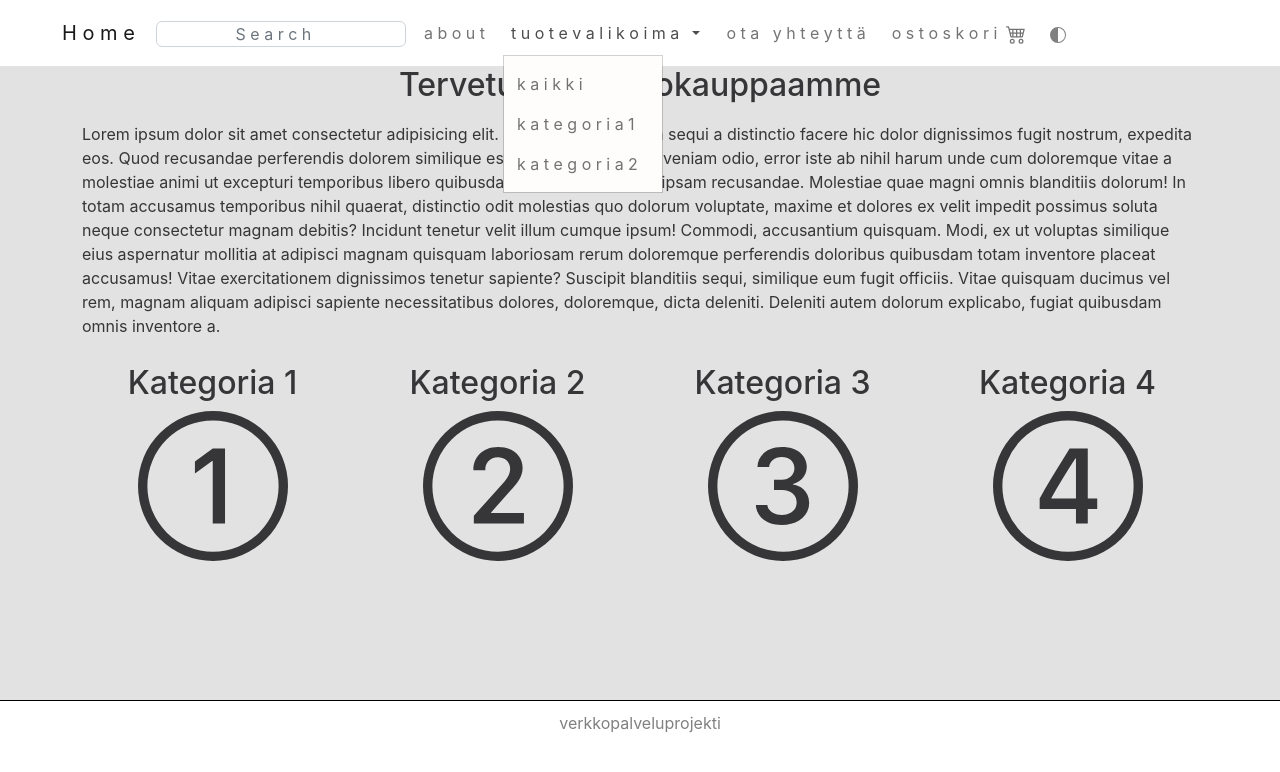
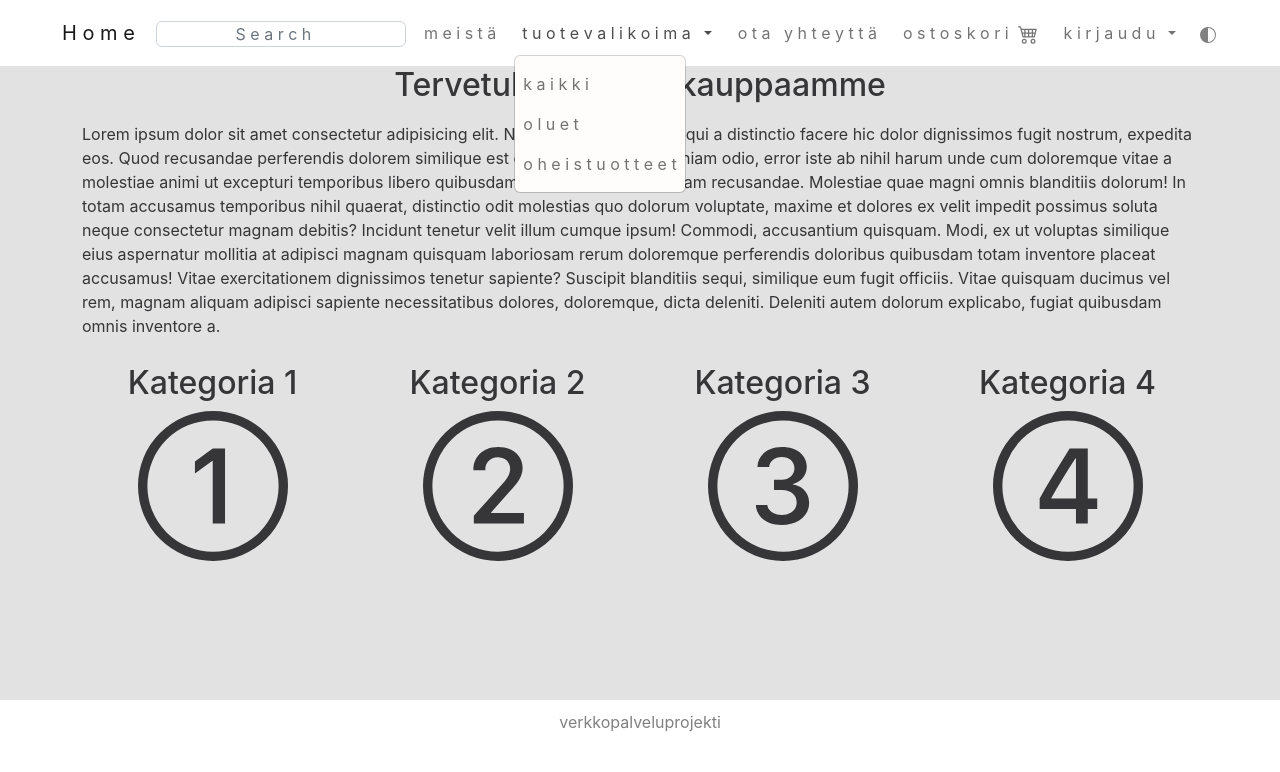
Before and after one commit to joobasb/verkkopalveluprojekti, a React (Create React App) app: page / in a window 1280 px wide. Both pictures are taken after a click on the button "t u o t e v a l i k o i m a". Shown: the top 772 px of the page. Built offline with nearby package versions, Linux system fonts and the light colour scheme.

Commit message:
Added login element, minor responsibility fixes

```diff
--- a/src/components/Footer.css
+++ b/src/components/Footer.css
@@ -1,5 +1,4 @@
 .footer {
-    border-top: 1px solid black;
     bottom: 0;
     height: 100px;
     margin-top: 10px;
--- a/src/components/Navbar.css
+++ b/src/components/Navbar.css
@@ -38,14 +38,41 @@
 }
 
 .dropdown-menu {
-    border-radius: 0;
     box-shadow: none;
     background-color: rgb(255, 252, 252);
 }
 
 .dropdown-menu li {
     text-align: left;
-    margin-left: 5px;
+}
+
+.dropdown-menu.login {
+    margin: 5px;
+}
+
+.loginform input {
+    border: 1px solid grey;
+    margin: 2px;
+
+
+}
+
+.login-btn {
+    border-radius: 5px;
+    border: 1px solid grey;
+    color: grey;
+    margin: 2px;
+}
+
+@media only screen and (max-width: 1200px) {
+    .nav-item {
+        font-size: 1.15vw;
+    }
+
+    .dropdown-menu.login input::placeholder {
+        size: 1.15vw;
+    }
+
 }
 
 
@@ -53,4 +80,13 @@
     .container-fluid {
         margin-left: 0;
     }
+    .nav-item{
+        font-size: 15px;
+    }
+    .dropdown-menu li {
+        text-align: left;
+        margin-left: 5px;
+    }
+
+
   }
--- a/src/components/Navbar.js
+++ b/src/components/Navbar.js
@@ -19,7 +19,7 @@ export default function Navbar() {
                     </div>
                     </li>
                 <li className="nav-item">
-                    <Link to="/about" className="nav-link"><span>a b o u t</span></Link>
+                    <Link to="/about" className="nav-link"><span>m e i s t ä</span></Link>
                 </li>
                 <li className="nav-item dropdown">
                 <div className="dropdown">
@@ -27,10 +27,10 @@ export default function Navbar() {
                     <span>t u o t e v a l i k o i m a &nbsp;</span>
                 </a>
 
-                <ul className="dropdown-menu" aria-labelledby="dropdownMenuLink">
+                <ul className="dropdown-menu product-menu" aria-labelledby="dropdownMenuLink">
                     <li><Link to="/products" className="nav-link"><span>k a i k k i</span></Link></li>
-                    <li><Link to="/*" className="nav-link"><span>k a t e g o r i a 1</span></Link></li>
-                    <li><Link to="/*" className="nav-link"><span>k a t e g o r i a 2</span></Link></li>
+                    <li><Link to="/*" className="nav-link"><span>o l u e t</span></Link></li>
+                    <li><Link to="/*" className="nav-link"><span>o h e i s t u o t t e e t</span></Link></li>
                 </ul>
                 </div>
                 </li>
@@ -43,6 +43,23 @@ export default function Navbar() {
                     <path d="M0 2.5A.5.5 0 0 1 .5 2H2a.5.5 0 0 1 .485.379L2.89 4H14.5a.5.5 0 0 1 .485.621l-1.5 6A.5.5 0 0 1 13 11H4a.5.5 0 0 1-.485-.379L1.61 3H.5a.5.5 0 0 1-.5-.5zM3.14 5l.5 2H5V5H3.14zM6 5v2h2V5H6zm3 0v2h2V5H9zm3 0v2h1.36l.5-2H12zm1.11 3H12v2h.61l.5-2zM11 8H9v2h2V8zM8 8H6v2h2V8zM5 8H3.89l.5 2H5V8zm0 5a1 1 0 1 0 0 2 1 1 0 0 0 0-2zm-2 1a2 2 0 1 1 4 0 2 2 0 0 1-4 0zm9-1a1 1 0 1 0 0 2 1 1 0 0 0 0-2zm-2 1a2 2 0 1 1 4 0 2 2 0 0 1-4 0z"/>
                     </svg></span></Link>
                 </li>
+                <li className="nav-item dropdown">
+
+                        <form className="nav-link loginform dropdown-toggle" href="#" role="button" id="dropdownMenuLink" data-bs-toggle="dropdown" aria-expanded="false">
+                            <span>k i r j a u d u &nbsp;</span>
+                        <ul className="dropdown-menu" aria-labelledby="dropdownMenuLink">
+                            <li>
+                            <input type="text" placeholder="k ä y t t ä j ä t u n n u s"></input>
+                            </li>
+                            <li>
+                            <input type="text" placeholder="s a l a s a n a"></input>
+                            </li>
+                            <li>
+                            <button className="login-btn" onSubmit="">k i r j a u d u</button>
+                            </li>
+                        </ul>
+                        </form>
+                </li>
                 <li className="nav-item">
                     <span><ThemeChanger /></span>
                 </li>
--- a/src/pages/Home.js
+++ b/src/pages/Home.js
@@ -4,7 +4,7 @@ export default function Home() {
   return (
     <>
       {/*Main information */}
-      <h2 style={{ textAlign: "center" }}>Tervetuloa verkkokauppaamme</h2>
+      <h2 style={{ textAlign: "center" }}>Tervetuloa panimokauppaamme</h2>
 
       {/*Carousel here?*/}
       <div className="row">
```
